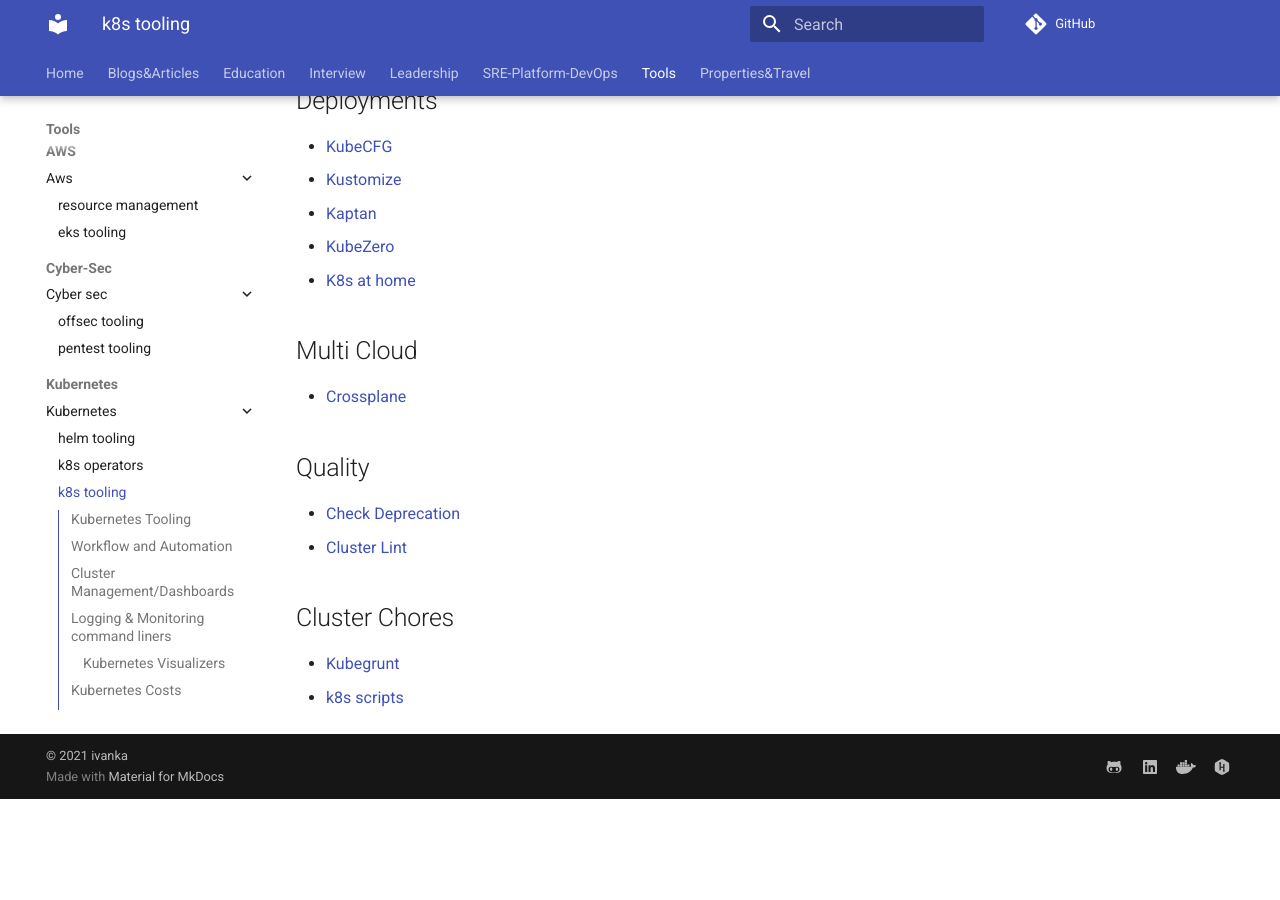
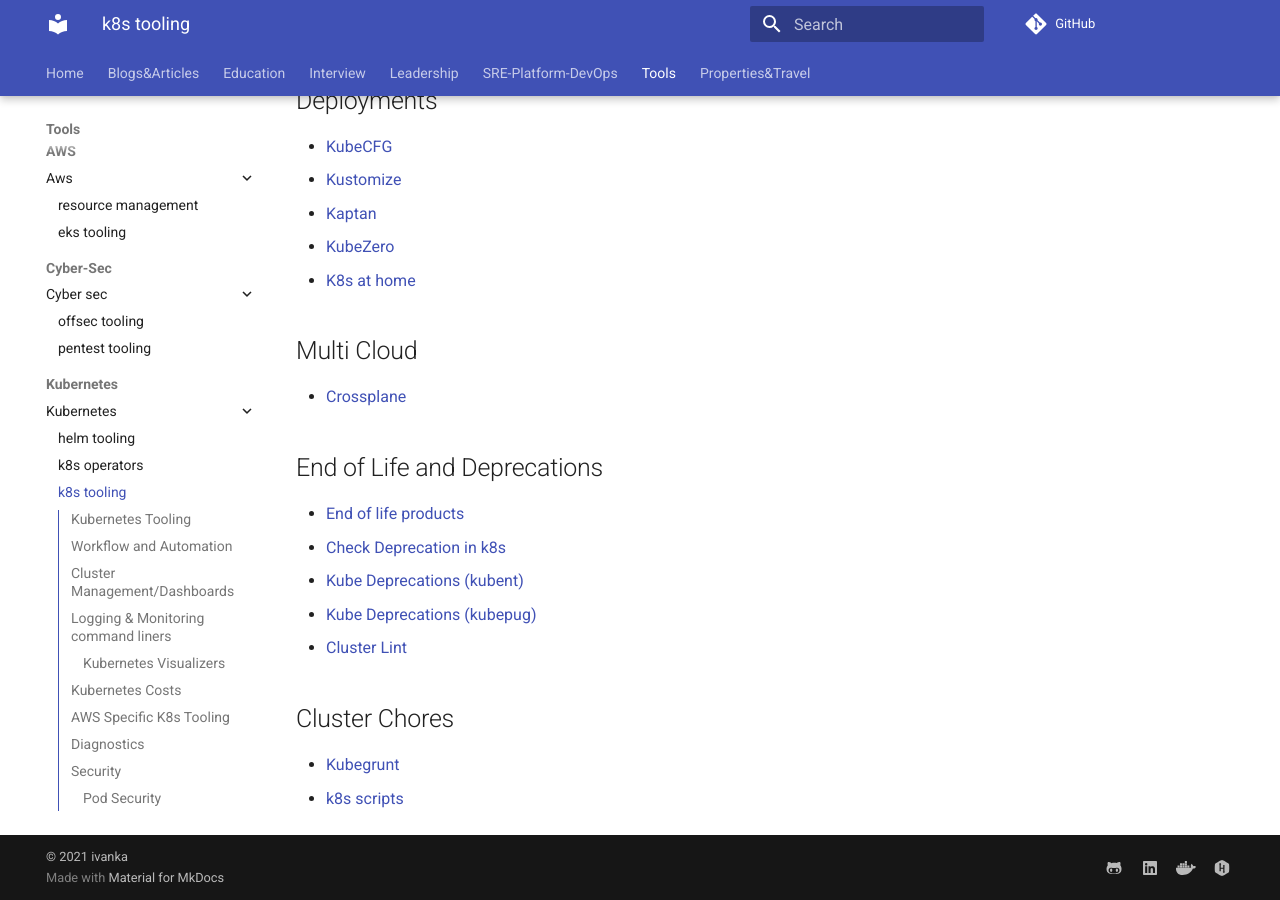
Before and after one commit to ivankatliarchuk/knowledge-base, an MkDocs documentation site: the page built from docs/tools/kubernetes/k8s.md, in a window 1280 px wide and 900 px high, scrolled down 4501 px. Built offline with MkDocs 1.6.1 and Material for MkDocs 9.7.7, drawn with Linux system fonts in a browser that asks for light colours; comment, search, counter and statistics services are not loaded; before the commit the page ends 5300 px from its top, so only the background shows below that.

Commit message:
added k8s deprecation toolings
Signed-off-by: ivan katliarchuk <ivan.katliarchuk@gmail.com>

```diff
--- a/docs/tools/kubernetes/k8s.md
+++ b/docs/tools/kubernetes/k8s.md
@@ -160,9 +160,12 @@
 
 - [Crossplane](https://github.com/crossplane/crossplane)
 
-## Quality
+## End of Life and Deprecations
 
-- [Check Deprecation](https://github.com/FairwindsOps/pluto)
+- [End of life products](https://endoflife.date/amazon-eks)
+- [Check Deprecation in k8s](https://github.com/FairwindsOps/pluto)
+- [Kube Deprecations (kubent)](https://github.com/doitintl/kube-no-trouble)
+- [Kube Deprecations (kubepug)](https://github.com/rikatz/kubepug)
 - [Cluster Lint](https://github.com/digitalocean/clusterlint)
 
 ## Cluster Chores
```
